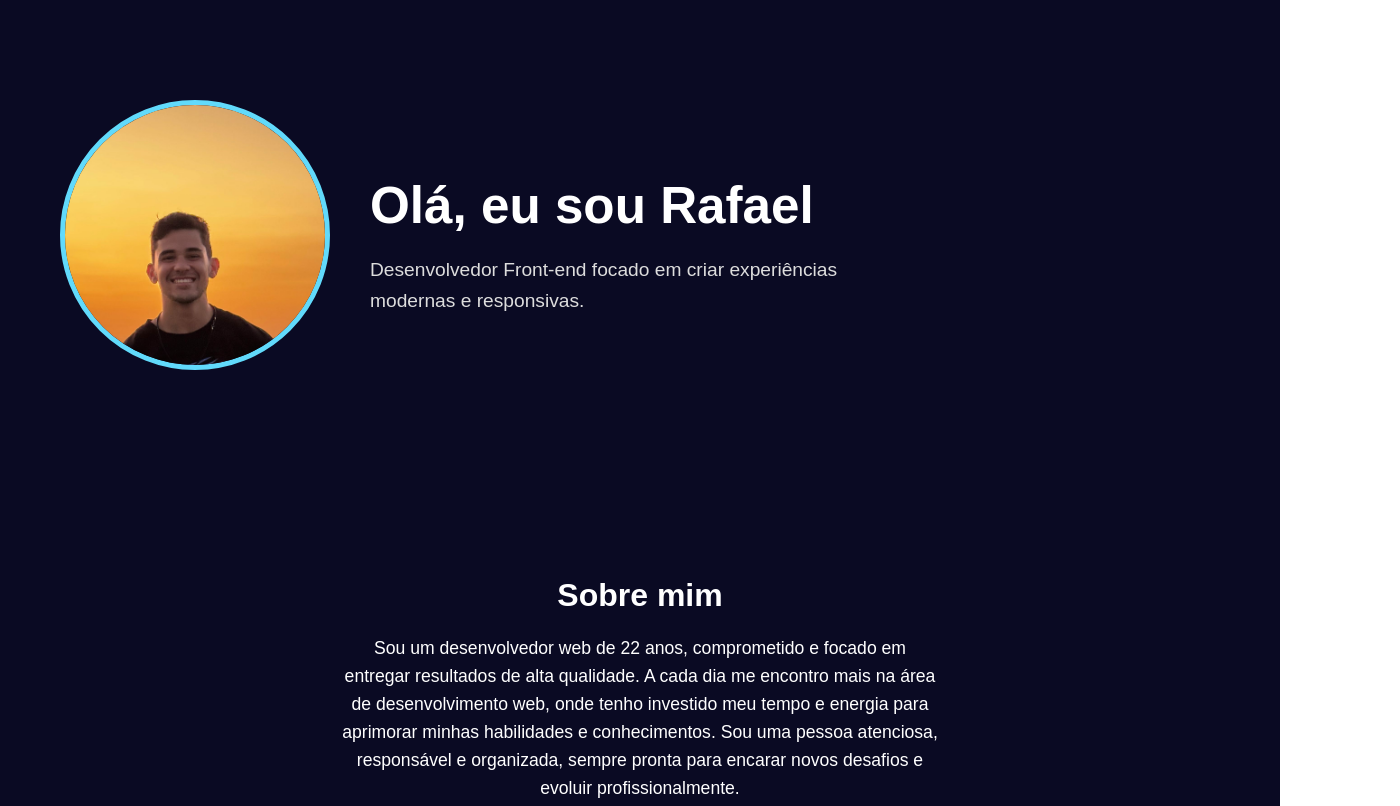
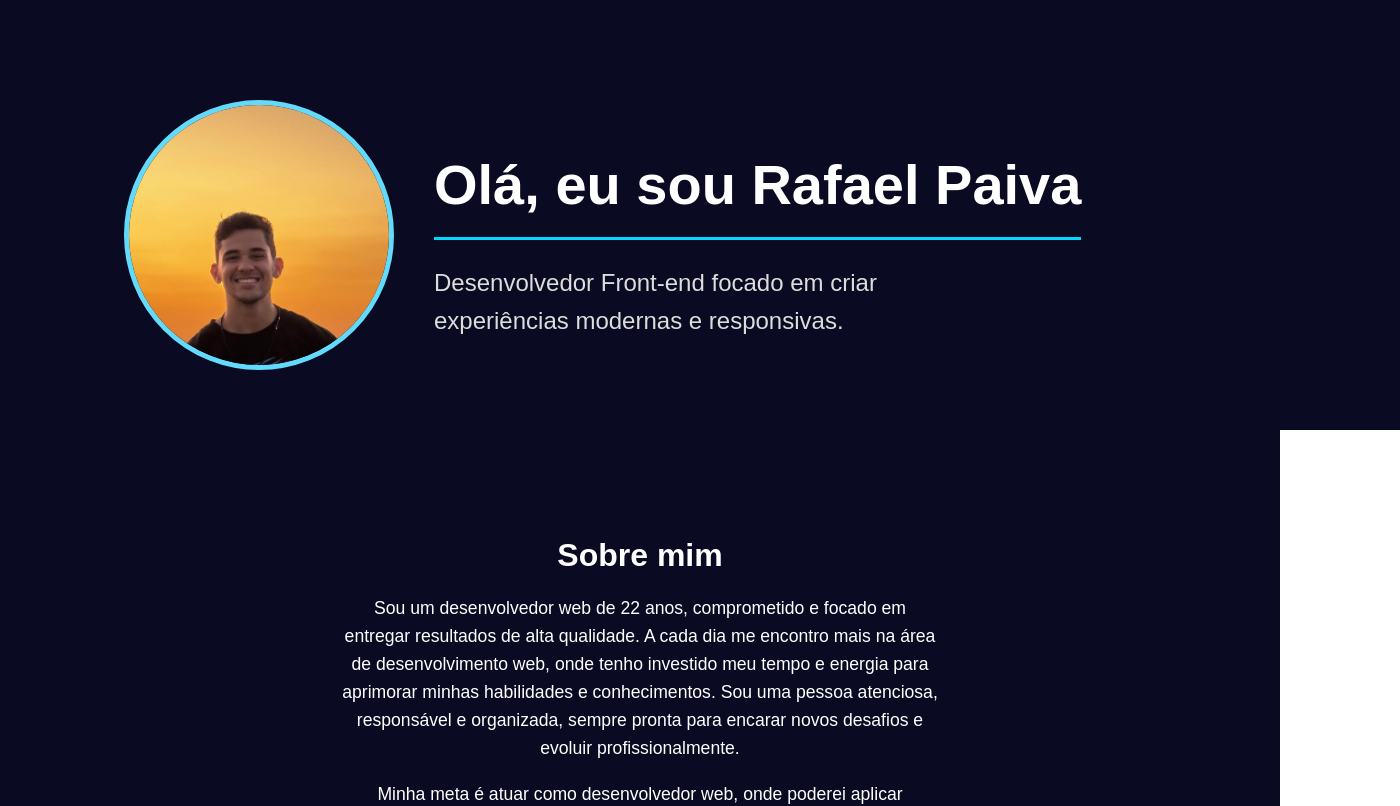
Before and after one commit to paiva737/portfolio, a React (Create React App) app: page / in a window 1280 px wide. Shown: the top 806 px of the page, 1400 px wide, since content can reach past the window. Built offline with nearby package versions, Linux system fonts and the light colour scheme.

Commit message:
adicionando animação no hero

```diff
--- a/package.json
+++ b/package.json
@@ -7,6 +7,7 @@
     "@testing-library/jest-dom": "^6.6.3",
     "@testing-library/react": "^16.3.0",
     "@testing-library/user-event": "^13.5.0",
+    "aos": "^2.3.4",
     "react": "^19.1.0",
     "react-dom": "^19.1.0",
     "react-icons": "^5.5.0",
--- a/src/App.js
+++ b/src/App.js
@@ -6,8 +6,16 @@ import Projects from './components/Projects/Projects';
 import Certificates from './components/Certificates/Certificates';
 import Contact from './components/Contact/Contact';
 import DirectContact from './components/DirectContact/DirectContact';
+import { useEffect } from 'react';
+import AOS from 'aos';
+import 'aos/dist/aos.css';
+
 
 function App() {
+  useEffect(() => {
+    AOS.init({ duration: 1000 });
+  }, []);
+
   return (
     <div>
       <Hero />
--- a/src/components/DirectContact/DirectContact.jsx
+++ b/src/components/DirectContact/DirectContact.jsx
@@ -1,6 +1,6 @@
 import React from 'react';
 import styles from './DirectContact.module.css';
-import { FaWhatsapp, FaEnvelope, FaLinkedin } from 'react-icons/fa';
+import { FaWhatsapp, FaEnvelope, FaLinkedin, FaGithub } from 'react-icons/fa';
 
 const DirectContact = () => {
   return (
@@ -16,6 +16,13 @@ const DirectContact = () => {
         <a href="https://www.linkedin.com/in/rafael-paiva-472531235/?locale=en_US" target="_blank" rel="noopener noreferrer">
           <FaLinkedin />
         </a>
+        <a
+          href="https://github.com/paiva737"
+          target="_blank"
+          rel="noopener noreferrer"
+        >
+          <FaGithub />
+        </a>
       </div>
     </section>
   );
--- a/src/components/Hero/Hero.jsx
+++ b/src/components/Hero/Hero.jsx
@@ -4,15 +4,18 @@ import minhaFoto from '../../assets/foto.jpeg';
 
 const Hero = () => {
   return (
-    <section className={styles.hero}>
-      <div className={styles.image}>
-        <img src={minhaFoto} alt="Rafael Paiva" />
-      </div>
-      <div className={styles.text}>
-        <h1>Olá, eu sou Rafael</h1>
-        <p>
-          Desenvolvedor Front-end focado em criar experiências modernas e responsivas.
-        </p>
+    <section className={styles.wrapper}>
+      <div className={styles.hero}>
+        <div className={styles.image} data-aos="fade-right" data-aos-delay= "0">
+          <img src={minhaFoto} alt="Rafael Paiva" />
+        </div>
+        <div className={styles.text} data-aos="fade-up" data-aos-delay = "250">
+          <h1>Olá, eu sou Rafael Paiva</h1>
+          <div className={styles.underline}></div>
+          <p>
+            Desenvolvedor Front-end focado em criar experiências modernas e responsivas.
+          </p>
+        </div>
       </div>
     </section>
   );
--- a/src/components/Hero/Hero.module.css
+++ b/src/components/Hero/Hero.module.css
@@ -1,27 +1,37 @@
+.wrapper {
+  width: 100%;
+  background-color: #0A0A23;
+  padding: 100px 60px 60px;
+  display: flex;
+  justify-content: center;
+}
+
 .hero {
   display: flex;
   align-items: center;
-  justify-content: flex-start;
+  justify-content: flex-start; /* já está certo */
   gap: 40px;
-  padding: 100px 60px;
-  background-color: #0A0A23;
+  width: 100%;
+  max-width: 1200px;
+  padding-left: 5%; /* 👈 novo */
+  padding-right: 5%;
   color: #ffffff;
   font-family: 'Poppins', sans-serif;
-  max-width: 1200px;
-  margin: 0 auto;
 }
+
 
 .text {
   text-align: left;
 }
 
 .text h1 {
-  font-size: 3.2rem;
+  font-size: 3.5rem;
   margin-bottom: 20px;
 }
 
+
 .text p {
-  font-size: 1.2rem;
+  font-size: 1.5rem;
   line-height: 1.6;
   color: #dddddd;
   max-width: 500px;
@@ -39,3 +49,10 @@
   object-fit: cover;
   border: 5px solid #61dafb;
 }
+
+.underline {
+  height: 3px;
+  background-color: #00d8ff;
+  margin-top: 8px;
+  width: 100%;
+}
```
Also changed, not shown: 1 other file (tests, documents, lock files or other folders).
